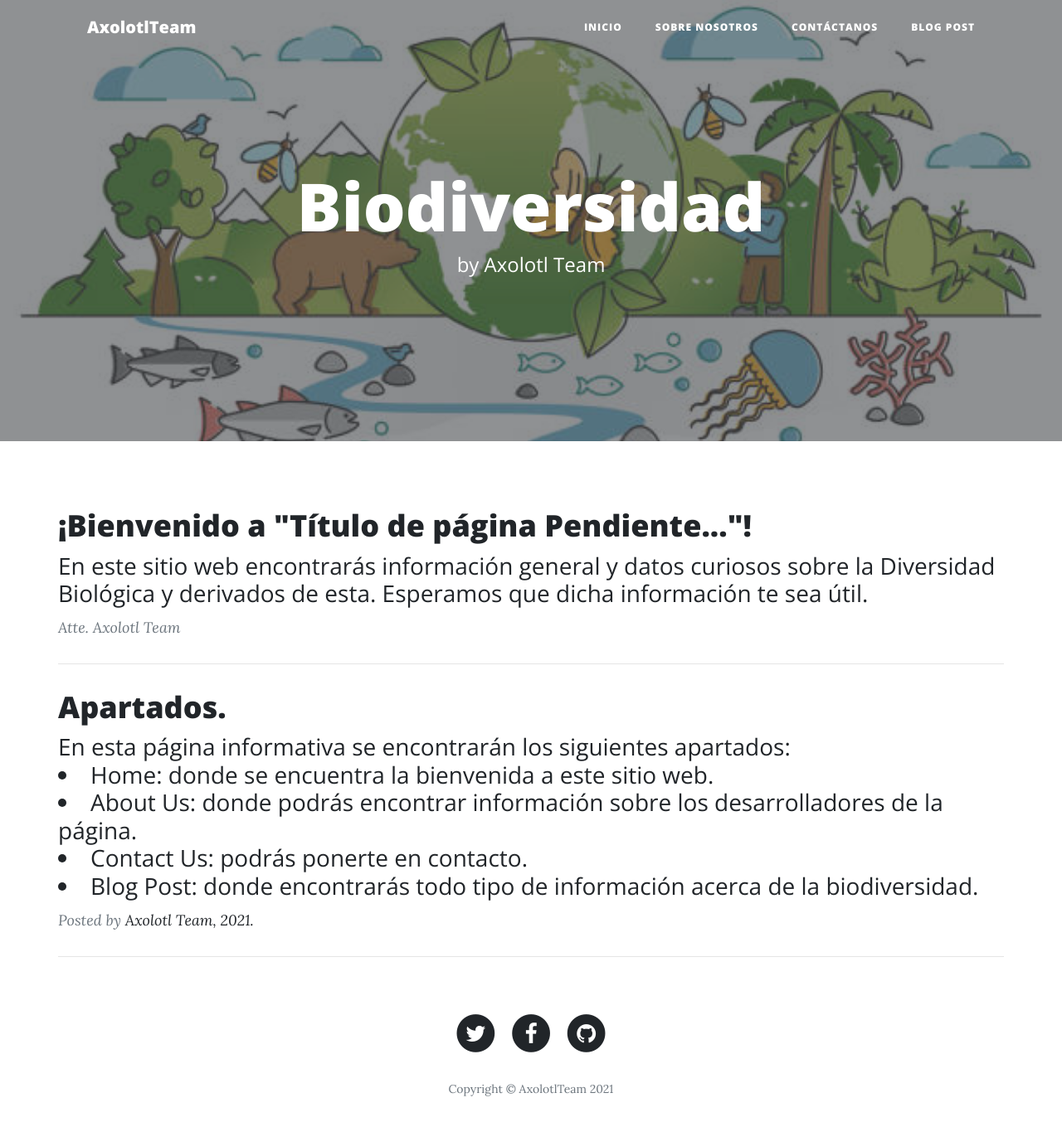
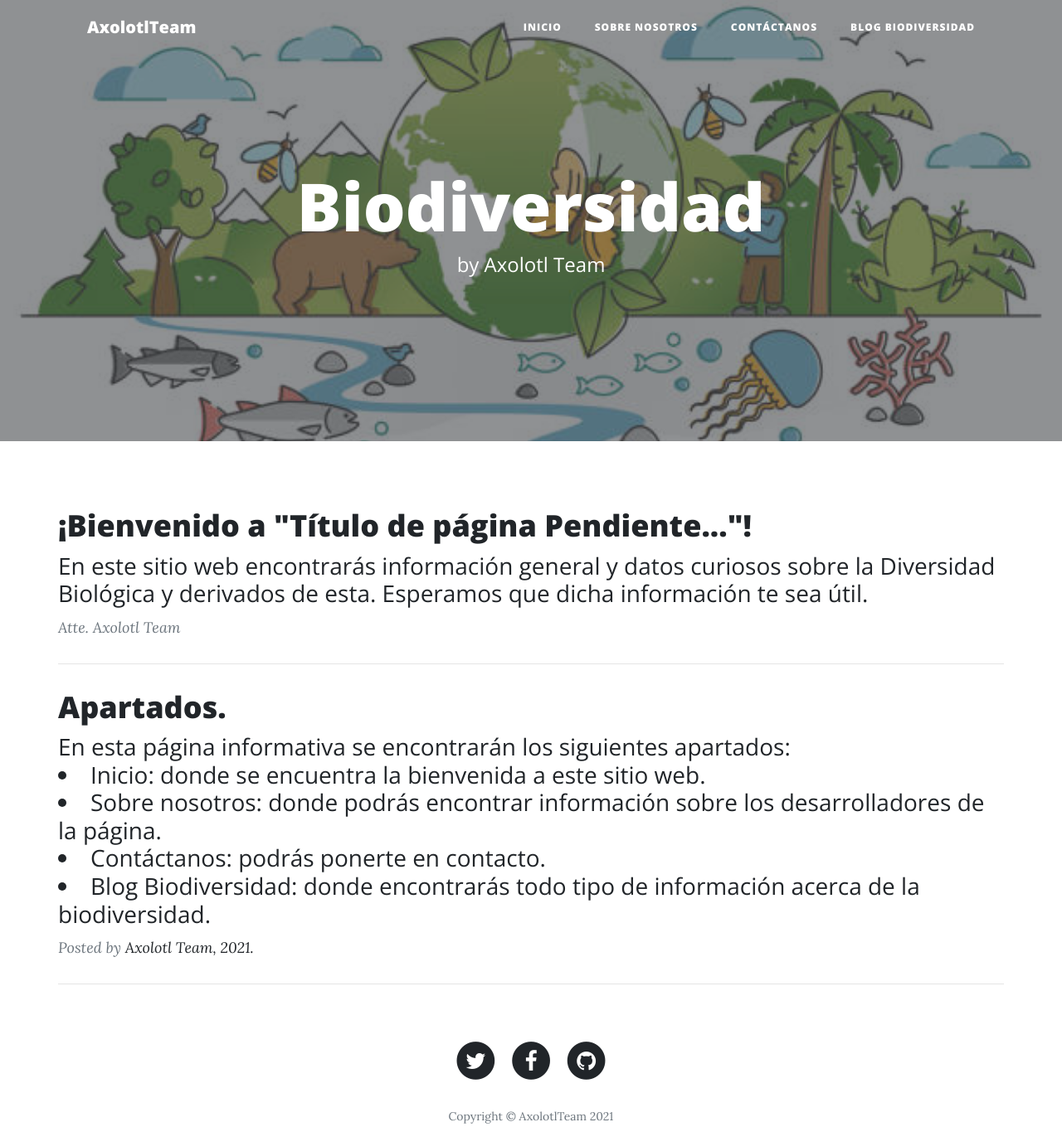
Before and after one commit to iscRamirezAbril/Biodiversidad, a PHP site: page / in a window 1280 px wide. Shown: the top 1359 px of the page at 83% size. Before the commit the page ends 1322 px from the top, so only its background shows below. Run offline with PHP 8.4, Linux system fonts and the light colour scheme.

Commit message:
Cambios generales

```diff
--- a/header.php
+++ b/header.php
@@ -3,9 +3,9 @@
         <div class="collapse navbar-collapse" id="navbarResponsive">
             <ul class="navbar-nav ml-auto">
                 <li class="nav-item"><a class="nav-link" href="index.php">Inicio</a></li>
-                <li class="nav-item"><a class="nav-link" href="about.php">Sobre nosotros</a></li>
+                <li class="nav-item"><a class="nav-link" href="about.php">Sobre  nosotros</a></li>
                 <li class="nav-item"><a class="nav-link" href="contact.php">Contáctanos</a></li>
-                <li class="nav-item"><a class="nav-link" href="post.php">Blog Post</a></li>
+                <li class="nav-item"><a class="nav-link" href="post.php">Blog Biodiversidad</a></li>
             </ul>
         </div>
     </div>
--- a/index.php
+++ b/index.php
@@ -45,10 +45,10 @@
                         <h2 class="post-title">Apartados.</h2>
                         <h3 class="post-subtitle">En esta página informativa se encontrarán los siguientes
                             apartados:
-                            <li>Home: donde se encuentra la bienvenida a este sitio web.</li>
-                            <li>About Us: donde podrás encontrar información sobre los desarrolladores de la página.</li>
-                            <li>Contact Us: podrás ponerte en contacto.</li>
-                            <li>Blog Post: donde encontrarás todo tipo de información acerca de la biodiversidad.</li>
+                            <li>Inicio: donde se encuentra la bienvenida a este sitio web.</li>
+                            <li>Sobre nosotros: donde podrás encontrar información sobre los desarrolladores de la página.</li>
+                            <li>Contáctanos: podrás ponerte en contacto.</li>
+                            <li>Blog Biodiversidad: donde encontrarás todo tipo de información acerca de la biodiversidad.</li>
                         </h3>
                     </a>
                     <p class="post-meta">Posted by <a href="#">Axolotl Team, 2021.</a></p>
--- a/integrantes.php
+++ b/integrantes.php
@@ -21,9 +21,10 @@
                 <img class="imgInt" src="assets/img/profileAbril.jpg" alt="Abril Ramirez">
                 <h3 class="card-title">Software Designer - AxolotlTeam's co-founder</h3>
                 <p class="card-text">Abril Ramirez.</p>
-                <p class="card-text">Hola, soy Abril, actualmente soy estudiante de ingeniería en Sistemas Computaciones, me especializo en desarrollo de software y soy excelente trabajando bajo presión.</p>
+                <p class="card-text">Hola, soy Abril, actualmente soy estudiante de ingeniería en Sistemas Computacionales, me especializo en desarrollo de software y soy excelente trabajando bajo presión.</p>
                 <ul class="list-inline text-center">
                     <li class="list-inline-item"><a href="https://github.com/iscRamirezAbril"><span class="fa-stack fa-lg"><i class="fa fa-circle fa-stack-2x"></i><i class="fa fa-github fa-stack-1x fa-inverse"></i></span></a></li>
+                    <li class="list-inline-item"><a href="https://www.facebook.com/abril.ramirez.9235"><span class="fa-stack fa-lg"><i class="fa fa-circle fa-stack-2x"></i><i class="fa fa-facebook fa-stack-1x fa-inverse"></i></span></li>
                 </ul>
             </div>
         </div>
--- a/post.php
+++ b/post.php
@@ -4,7 +4,7 @@
 <head>
     <meta charset="utf-8">
     <meta name="viewport" content="width=device-width, initial-scale=1.0, shrink-to-fit=no">
-    <title>Blog Post - Brand</title>
+    <title>Blog Biodiversidad - Axolotl Team</title>
     <link rel="stylesheet" href="assets/bootstrap/css/bootstrap.min.css">
     <link rel="stylesheet" href="https://fonts.googleapis.com/css?family=Open+Sans:300italic,400italic,600italic,700italic,800italic,400,300,600,700,800">
     <link rel="stylesheet" href="https://fonts.googleapis.com/css?family=Lora:400,700,400italic,700italic">
```
